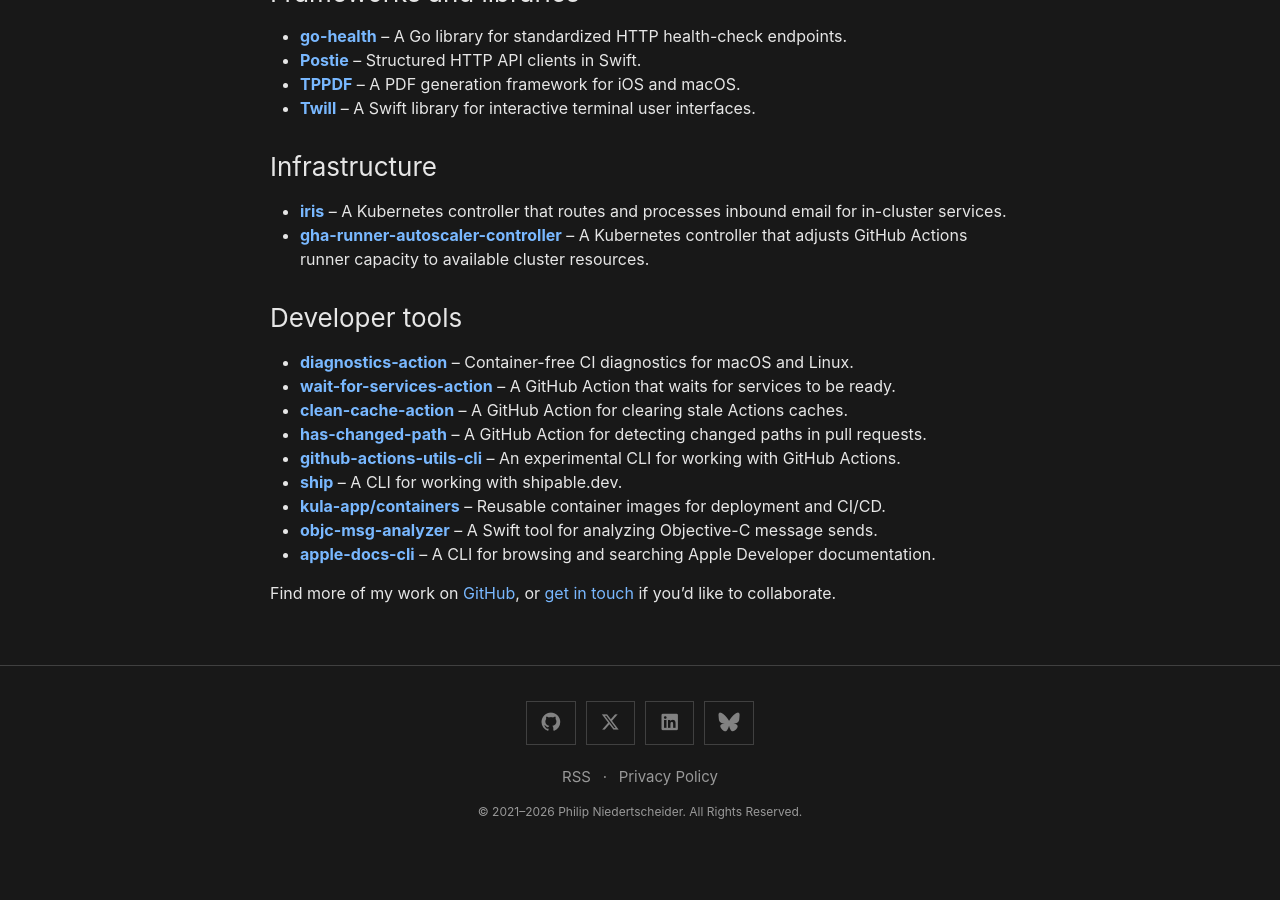
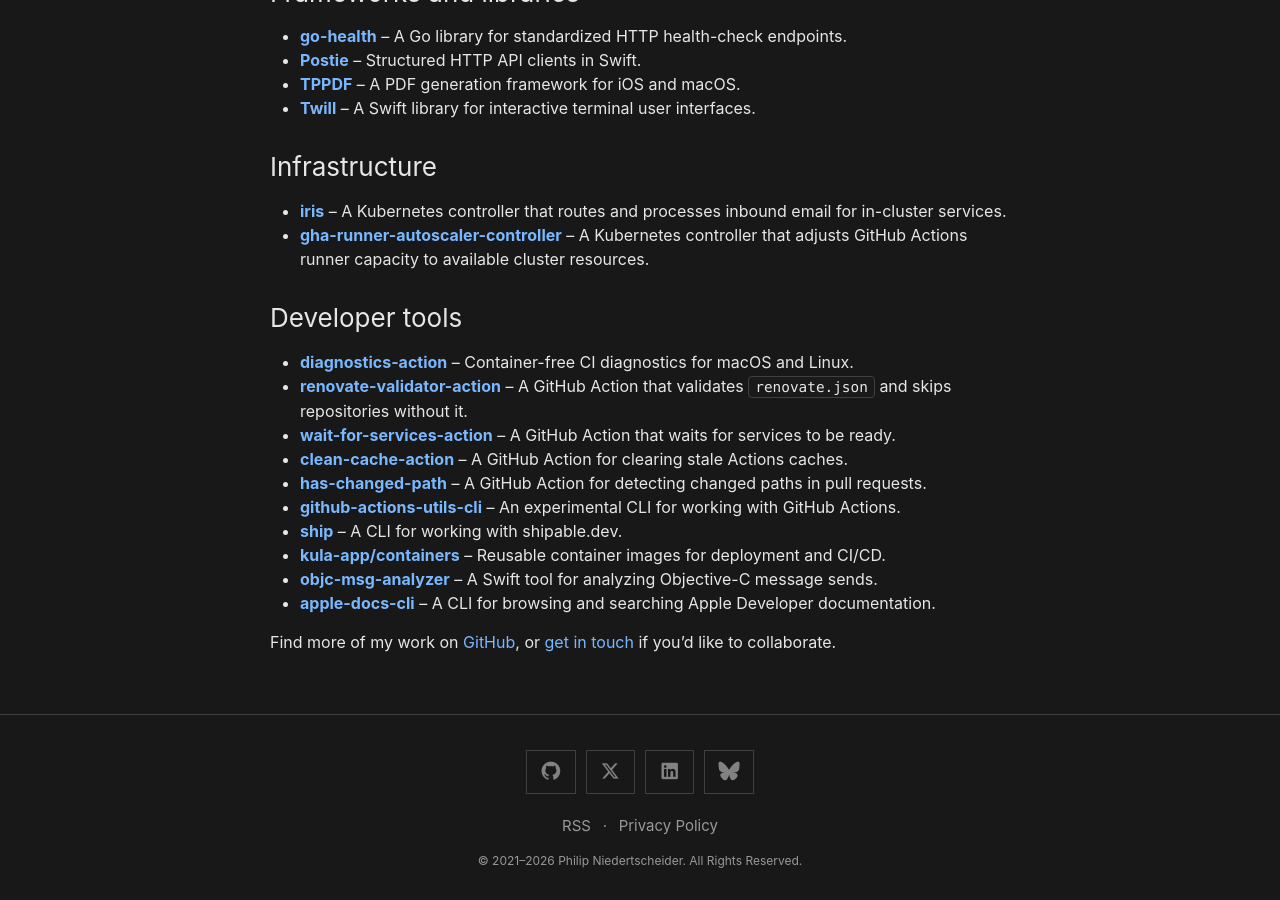
Before and after one commit to philprime/philprime.dev, a Jekyll site: the page built from projects.md, in a window 1280 px wide and 900 px high, scrolled down 807 px. Built offline with Jekyll 4.4.1, drawn with Linux system fonts in a browser that asks for light colours; before the commit the page ends 1658 px from its top, so only the background shows below that.

Commit message:
docs: Add Renovate validator action to developer tools

```diff
--- a/projects.md
+++ b/projects.md
@@ -41,6 +41,7 @@ As a senior software engineer at Sentry, I contribute to the tools developers us
 ### Developer tools
 
 - **[diagnostics-action](https://github.com/philprime/diagnostics-action)** – Container-free CI diagnostics for macOS and Linux.
+- **[renovate-validator-action](https://github.com/philprime/renovate-validator-action)** – A GitHub Action that validates `renovate.json` and skips repositories without it.
 - **[wait-for-services-action](https://github.com/kula-app/wait-for-services-action)** – A GitHub Action that waits for services to be ready.
 - **[clean-cache-action](https://github.com/kula-app/clean-cache-action)** – A GitHub Action for clearing stale Actions caches.
 - **[has-changed-path](https://github.com/kula-app/has-changed-path)** – A GitHub Action for detecting changed paths in pull requests.
```
